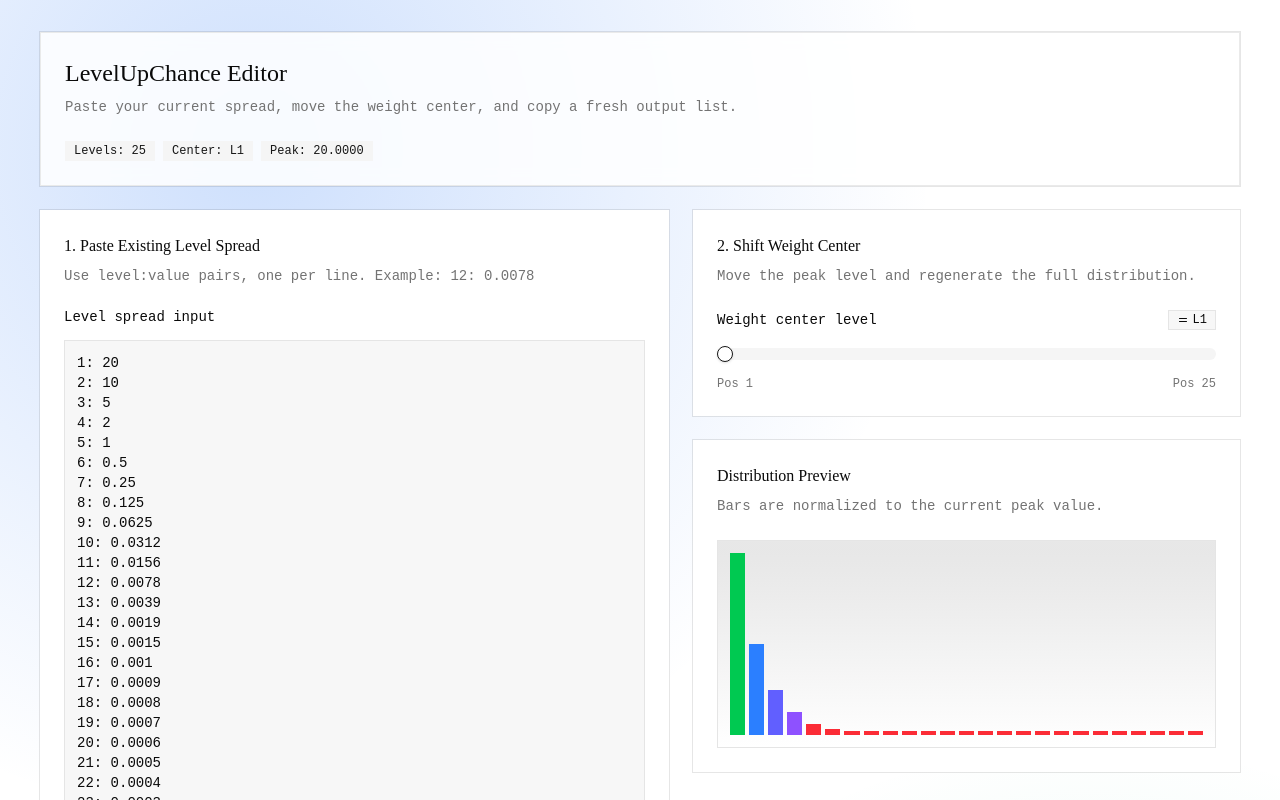
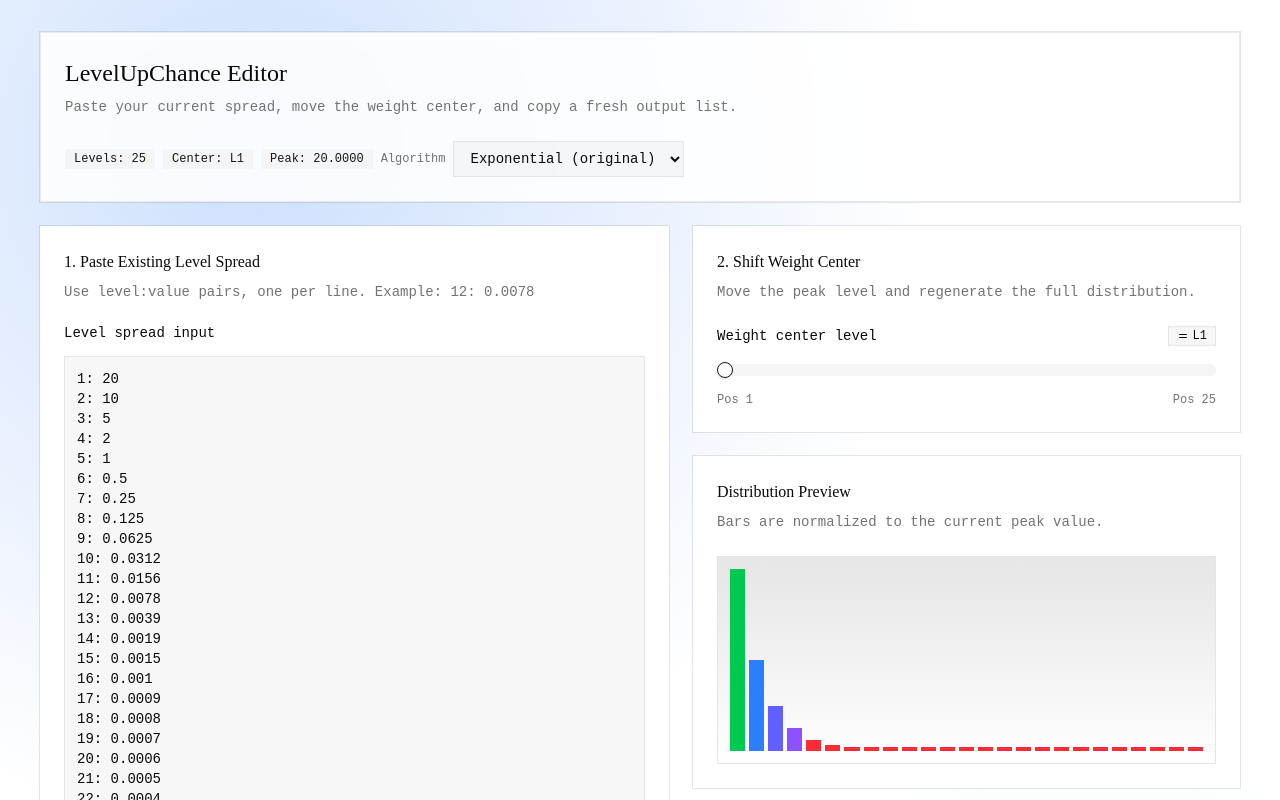
Before and after one commit to dsthedev/slslevelspreadtool, a React (Vite) app: page / in a window 1280 px wide. Shown: the top 800 px of the page. Built offline with nearby package versions, Linux system fonts and the light colour scheme.

Commit message:
feat: add algorithm selection for distribution weights

```diff
--- a/src/App.tsx
+++ b/src/App.tsx
@@ -1,5 +1,6 @@
 import { useMemo, useState } from "react"
 
+import { AlgorithmSelect } from "@/components/levelupchance/algorithm-select"
 import { DEFAULT_LEVEL_SPREAD } from "@/components/levelupchance/constants"
 import { DatasetEditor } from "@/components/levelupchance/dataset-editor"
 import { OutputTable } from "@/components/levelupchance/output-table"
@@ -7,6 +8,9 @@ import { SpreadChart } from "@/components/levelupchance/spread-chart"
 import type { LevelEntry } from "@/components/levelupchance/types"
 import {
   applyCenteredWeights,
+  distributionAlgorithms,
+  isDistributionAlgorithm,
+  type DistributionAlgorithm,
   formatLevelSpread,
   parseLevelSpread,
 } from "@/components/levelupchance/utils"
@@ -24,6 +28,9 @@ export function App() {
   const [rawInput, setRawInput] = useState(DEFAULT_LEVEL_SPREAD)
   const [sourceEntries, setSourceEntries] = useState<LevelEntry[]>(() =>
     parseLevelSpread(DEFAULT_LEVEL_SPREAD)
+  )
+  const [algorithm, setAlgorithm] = useState<DistributionAlgorithm>(
+    "exponential"
   )
   const [centerPosition, setCenterPosition] = useState(1)
   const [copied, setCopied] = useState(false)
@@ -48,8 +55,8 @@ export function App() {
       return []
     }
 
-    return applyCenteredWeights(sourceEntries, safeCenterPosition - 1)
-  }, [sourceEntries, safeCenterPosition])
+    return applyCenteredWeights(sourceEntries, safeCenterPosition - 1, algorithm)
+  }, [sourceEntries, safeCenterPosition, algorithm])
 
   const selectedLevel =
     sourceEntries[Math.max(0, safeCenterPosition - 1)]?.level ??
@@ -105,6 +112,19 @@ export function App() {
             <Badge variant="secondary">Levels: {sourceEntries.length}</Badge>
             <Badge variant="secondary">Center: L{selectedLevel ?? "-"}</Badge>
             <Badge variant="secondary">Peak: {peakValue.toFixed(4)}</Badge>
+            <AlgorithmSelect
+              value={algorithm}
+              options={distributionAlgorithms.map((item) => ({
+                value: item.value,
+                label: item.label,
+              }))}
+              onChange={(nextValue) => {
+                if (isDistributionAlgorithm(nextValue)) {
+                  setAlgorithm(nextValue)
+                  setCopied(false)
+                }
+              }}
+            />
             {error ? <Badge variant="destructive">{error}</Badge> : null}
           </CardContent>
         </Card>
--- /dev/null
+++ b/src/components/levelupchance/algorithm-select.tsx
@@ -0,0 +1,38 @@
+import { Label } from "@/components/ui/label"
+
+type AlgorithmOption = {
+  value: string
+  label: string
+}
+
+type AlgorithmSelectProps = {
+  value: string
+  options: AlgorithmOption[]
+  onChange: (nextValue: string) => void
+}
+
+export function AlgorithmSelect({
+  value,
+  options,
+  onChange,
+}: AlgorithmSelectProps) {
+  return (
+    <div className="flex items-center gap-2">
+      <Label htmlFor="algorithm-select" className="text-xs text-muted-foreground">
+        Algorithm
+      </Label>
+      <select
+        id="algorithm-select"
+        value={value}
+        onChange={(event) => onChange(event.target.value)}
+        className="h-9 rounded-4xl border border-input bg-input/30 px-3 text-sm outline-none transition-colors focus-visible:border-ring focus-visible:ring-[3px] focus-visible:ring-ring/50"
+      >
+        {options.map((option) => (
+          <option key={option.value} value={option.value}>
+            {option.label}
+          </option>
+        ))}
+      </select>
+    </div>
+  )
+}
--- a/src/components/levelupchance/utils.ts
+++ b/src/components/levelupchance/utils.ts
@@ -1,5 +1,20 @@
 import { BASE_WEIGHT, DECAY_FACTOR } from "@/components/levelupchance/constants"
 import type { LevelEntry } from "@/components/levelupchance/types"
+
+export const distributionAlgorithms = [
+  { value: "exponential", label: "Exponential (original)" },
+  { value: "gaussian", label: "Gaussian" },
+  { value: "linear", label: "Linear taper" },
+] as const
+
+export type DistributionAlgorithm =
+  (typeof distributionAlgorithms)[number]["value"]
+
+export function isDistributionAlgorithm(
+  value: string
+): value is DistributionAlgorithm {
+  return distributionAlgorithms.some((item) => item.value === value)
+}
 
 export function parseLevelSpread(raw: string): LevelEntry[] {
   return raw
@@ -19,11 +34,15 @@ export function parseLevelSpread(raw: string): LevelEntry[] {
 
 export function applyCenteredWeights(
   entries: LevelEntry[],
-  centerIndex: number
+  centerIndex: number,
+  algorithm: DistributionAlgorithm
 ): LevelEntry[] {
+  const safeCenter = Math.min(Math.max(centerIndex, 0), Math.max(entries.length - 1, 0))
+
   return entries.map((entry, index) => {
-    const distance = Math.abs(index - centerIndex)
-    const value = BASE_WEIGHT * DECAY_FACTOR ** distance
+    const distance = Math.abs(index - safeCenter)
+    const rawValue = getWeightByAlgorithm(algorithm, distance, entries.length)
+    const value = sanitizeWeight(rawValue)
 
     return {
       level: entry.level,
@@ -32,6 +51,34 @@ export function applyCenteredWeights(
   })
 }
 
+function getWeightByAlgorithm(
+  algorithm: DistributionAlgorithm,
+  distance: number,
+  totalEntries: number
+) {
+  switch (algorithm) {
+    case "gaussian": {
+      const sigma = Math.max(totalEntries / 6, 1)
+      return BASE_WEIGHT * Math.exp(-(distance ** 2) / (2 * sigma ** 2))
+    }
+    case "linear": {
+      const maxDistance = Math.max(totalEntries - 1, 1)
+      return BASE_WEIGHT * Math.max(0, 1 - distance / maxDistance)
+    }
+    case "exponential":
+    default:
+      return BASE_WEIGHT * DECAY_FACTOR ** distance
+  }
+}
+
+function sanitizeWeight(value: number) {
+  if (!Number.isFinite(value)) {
+    return 0
+  }
+
+  return Math.max(0, value)
+}
+
 export function formatLevelSpread(entries: LevelEntry[]): string {
   return entries.map((entry) => `${entry.level}: ${entry.value.toFixed(4)}`).join("\n")
 }
```
